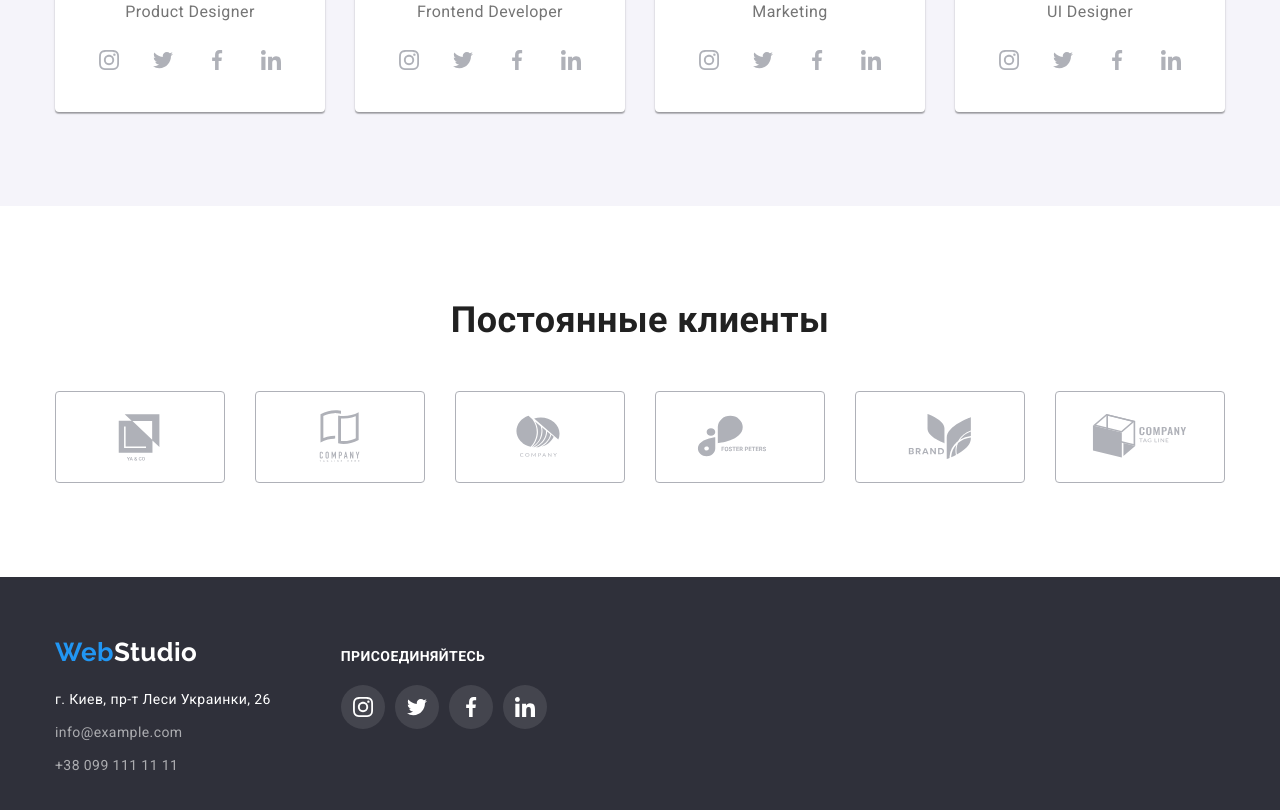
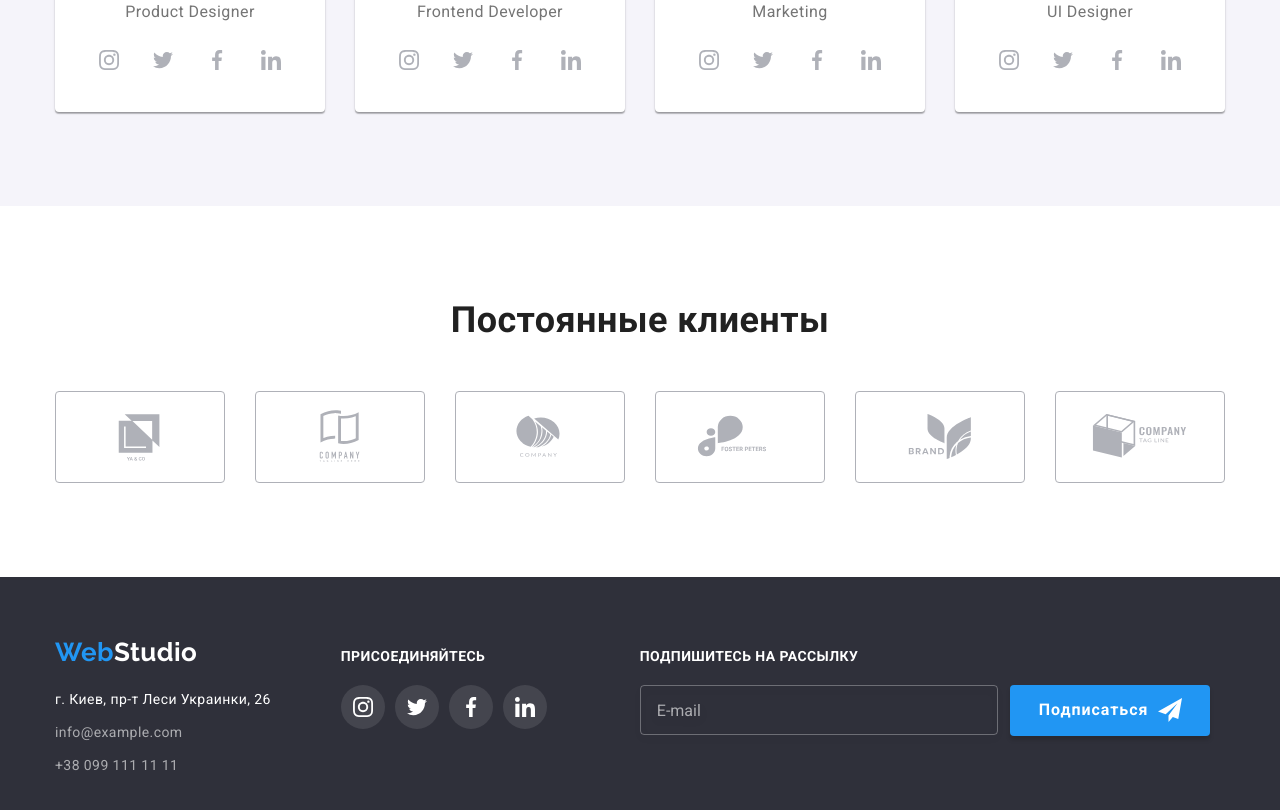
Before and after one commit to ViktoriiaPavlenko/goit-markup-hw-06, a plain HTML site: page index.html in a window 1280 px wide. Shown: the part 2098-2908 px from the top of the page. Drawn offline with nearby package versions, Linux system fonts and the light colour scheme.

Commit message:
Добавляет разметку формы подписки

```diff
--- a/css/styles.css
+++ b/css/styles.css
@@ -528,6 +528,9 @@ img {
 .footer-contacts {
   margin-right: 70px;
 }
+.footer-icons {
+  margin-right: 93px;
+}
 .footer-social-list {
   display: flex;
 }
@@ -551,7 +554,60 @@ img {
   border-radius: 50%;
   background-color: var(--accent-color);
 }
+.subscription-form {
+  padding-top: 12px;
+}
+.footer-subscription {
+  display: flex;
+  align-items: center;
+}
+.subscription-input {
+  width: 358px;
+  height: 50px;
+  margin-right: 12px;
+  padding: 15px 16px;
 
+  font-size: 16px;
+  line-height: 1.25;
+  background: transparent;
+  color: rgba(255, 255, 255, 0.6);
+
+  border: 1px solid rgba(255, 255, 255, 0.3);
+  filter: drop-shadow(0px 4px 4px rgba(0, 0, 0, 0.15));
+  border-radius: 4px;
+}
+.subscription-label .subscription-input::placeholder {
+  font-size: 16px;
+  color: rgba(255, 255, 255, 0.6);
+}
+.subscription-button {
+  display: flex;
+  align-items: center;
+
+  padding: 10px 28px 10px 29px;
+  background-color: var(--accent-color);
+  box-shadow: 0px 4px 4px rgba(0, 0, 0, 0.15);
+  border-radius: 4px;
+  border: none;
+
+  transition: background-color var(--transition-duration) var(--transition-timing-function);
+
+  cursor: pointer;
+}
+.subscription-button:hover,
+.subscription-button:focus {
+  background-color: var(--button-bgc);
+}
+.submit-text {
+  font-weight: 700;
+  font-size: 16px;
+  line-height: 1.9;
+  letter-spacing: 0.06em;
+
+  margin-right: 10px;
+
+  color: var(--primary-white-color);
+}
 /* ------BUTTONS------ */
 .first-button {
   display: inline-block;
--- a/index.html
+++ b/index.html
@@ -377,6 +377,20 @@
                         </li>
                     </ul>
                 </div>
+                <form class="subscription-form" action="#" method="POST">
+                    <h3 class="title footer-title">Подпишитесь на рассылку</h3>
+                    <div class="footer-subscription">
+                        <label class="subscription-label">
+                            <input class="subscription-input" type="email" name="mail" placeholder="E-mail">
+                        </label>
+                        <button type="submit" class="subscription-button">
+                            <span class="submit-text">Подписаться</span>
+                            <svg width="24" height="24">
+                                <use href="./images/icons.svg#icon-send"></use>
+                            </svg>
+                        </button>
+                    </div>
+                </form>
             </div>
         </footer>
         <div class="backdrop is-hidden" data-modal>
@@ -386,7 +400,7 @@
                         <use href="./images/icons.svg#close-black"></use>
                     </svg>
                 </button>
-                <form class="modal-form" method="POST">
+                <form class="modal-form" action="#" method="POST">
                     <b class="modal-title title">Оставьте свои данные, мы вам перезвоним</b>
                     <label class="form-field">
                         <span class="field-name">Имя</span>
```
Also changed, not shown: portfolio.html (+14 -0 lines).
